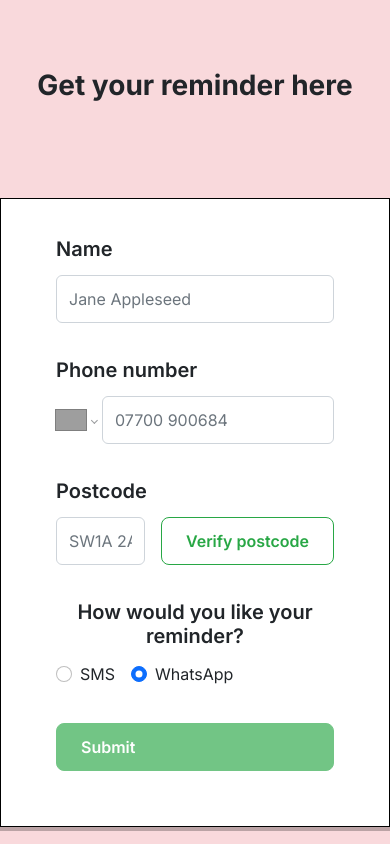
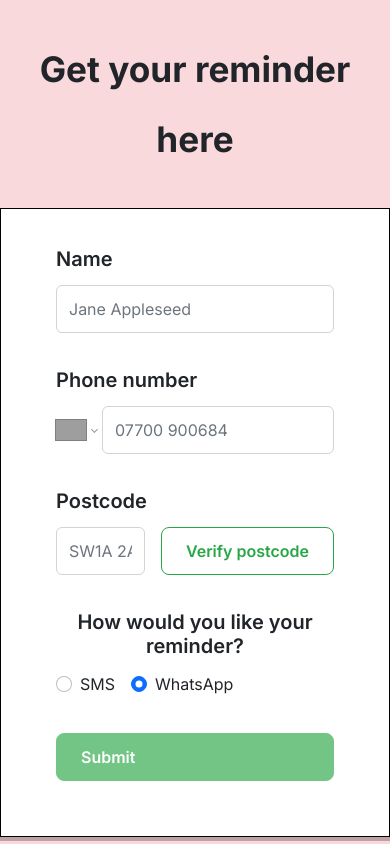
Before and after one commit to Curtis-Turk/Remember-to-Vote, a Next.js app: page / in a window 390 px wide. Shown: the top 844 px of the page. Built offline with nearby package versions, Linux system fonts and the light colour scheme; grey boxes are pictures that could not be loaded.

Commit message:
font section title font-size scaling

```diff
--- a/styles.css
+++ b/styles.css
@@ -212,16 +212,18 @@ weight: 600
     word-wrap: break-word !important;
     white-space: normal !important;
     font-size: 28px;
-    padding-top: 50px;
+    padding-top: 3vh;
+    margin-bottom: 3vh;
   }
 }
 
 @media screen and (max-width: 780px) {
-  /* #form-section-title {
+  #form-section-title {
     white-space: wrap !important;
-    font-size: 28px;
-    padding-top: 50px;
-  } */
+    font-size: 2.2rem;
+    padding-top: 4vh;
+    margin-bottom: 4vh;
+  }
 
   #polling-form {
     width: 100vw !important;
```
